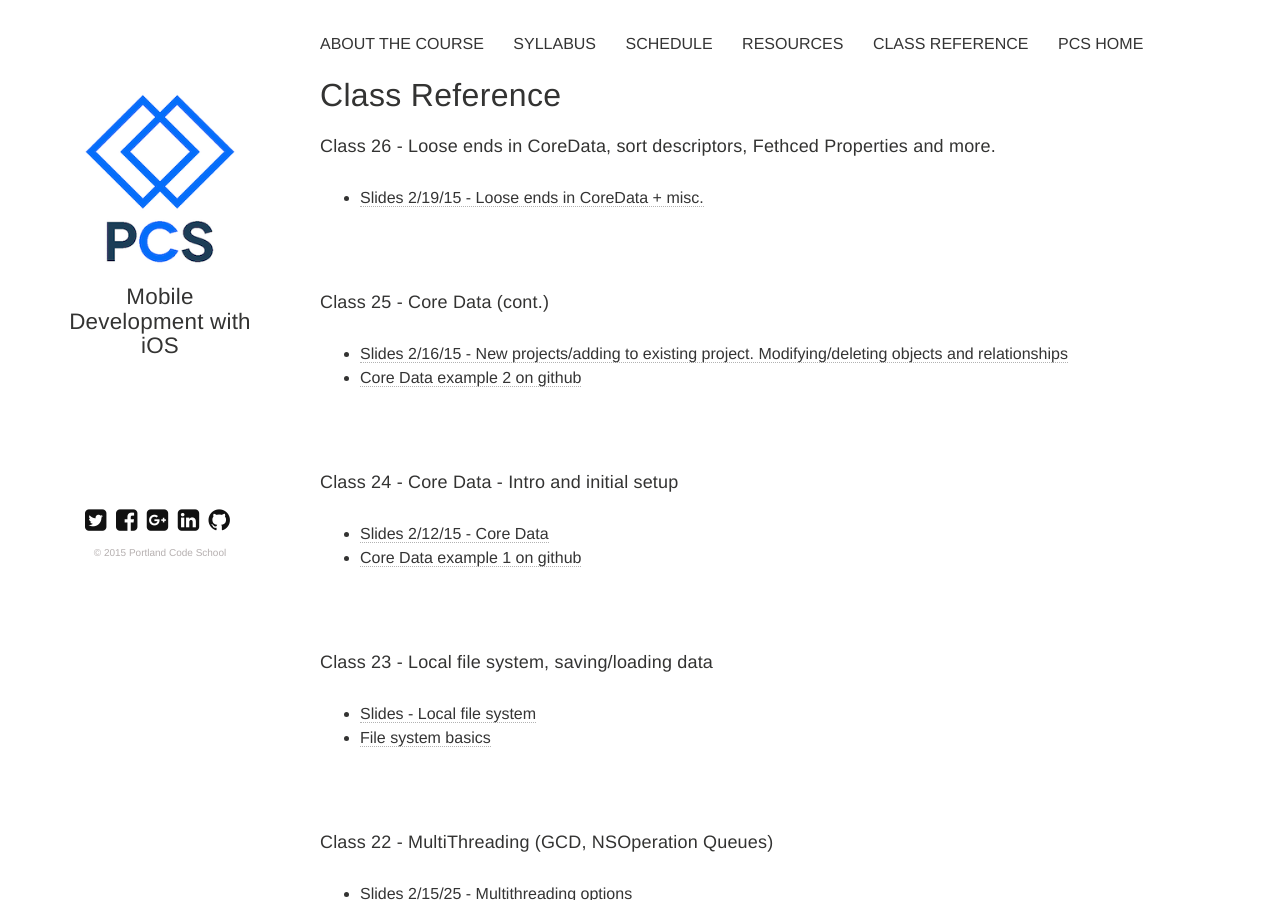
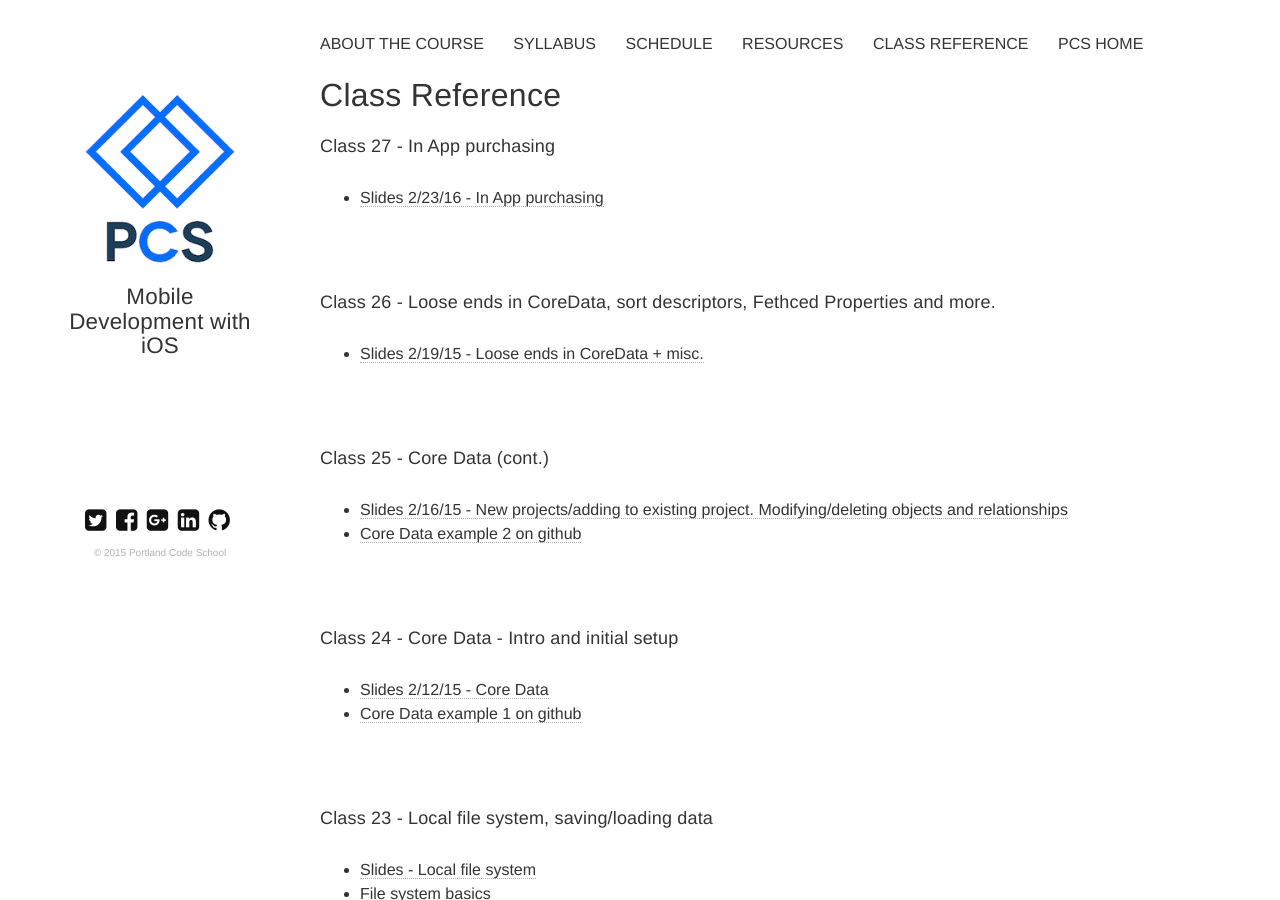
Before and after one commit to portlandcodeschool/ios, a Jekyll site: the page built from reference.md, in a window 1280 px wide and 900 px high. Built offline with Jekyll 4.4.1, drawn with Linux system fonts in a browser that asks for light colours; nearby versions of some CDN libraries.

Commit message:
Update reference.md

```diff
--- a/reference.md
+++ b/reference.md
@@ -5,6 +5,9 @@ title: Class Reference
 tagline: Mobile Development with iOS
 tags: [reference]
 ---
+####Class 27 - In App purchasing
+* [Slides 2/23/16 - In App purchasing](https://docs.google.com/presentation/d/17CFaPefrmjaiYPstAGsNzR3QlX-uIw8V_O1TGtd0_KM/edit?usp=sharing)
+
 ####Class 26 - Loose ends in CoreData, sort descriptors, Fethced Properties and more.
 * [Slides 2/19/15 - Loose ends in CoreData + misc.](https://docs.google.com/presentation/d/15ZuxCPsYQc-9QmNsin4ZN4WAxSGuey3FxyR32dXN71A/edit?usp=sharing)
 
```
